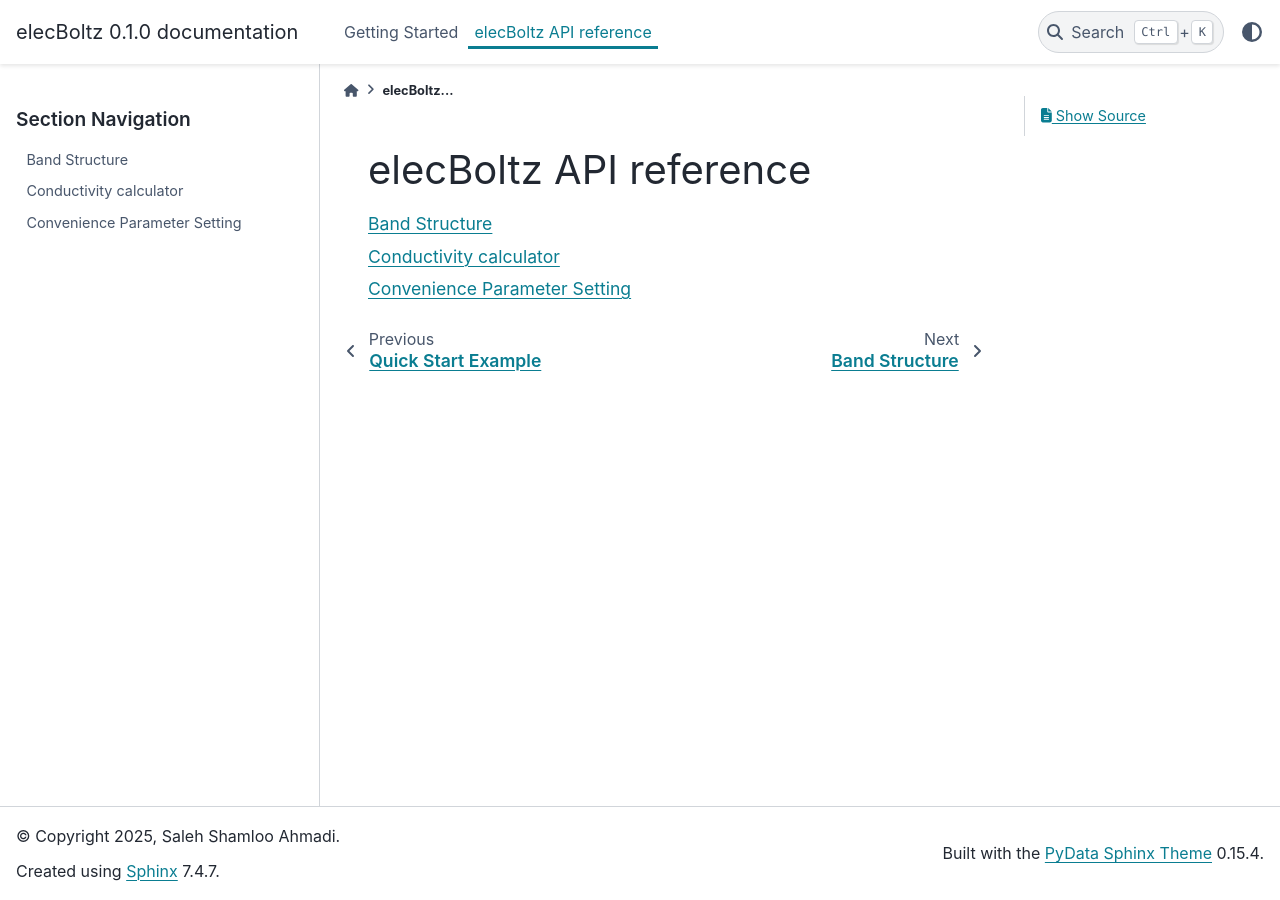
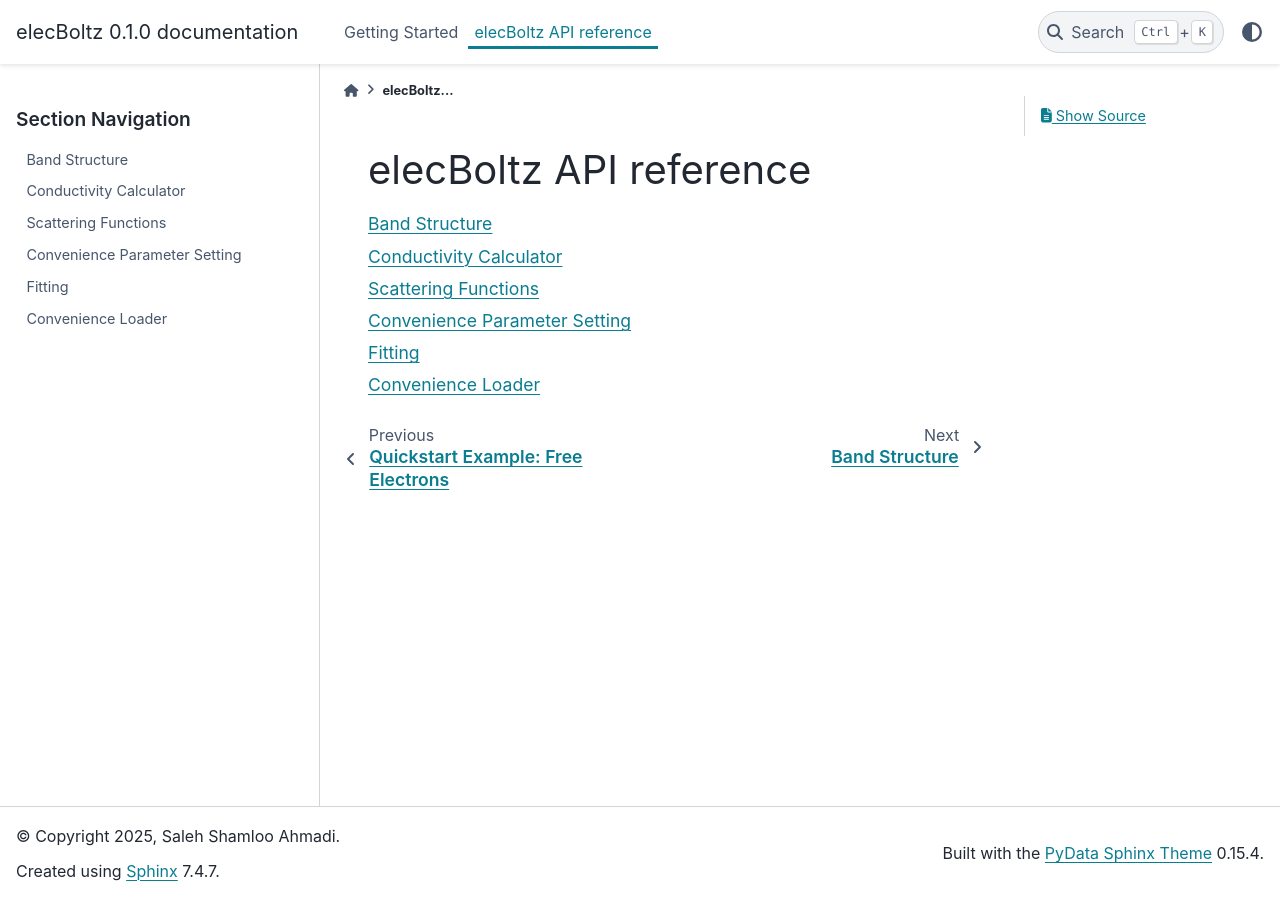
Before and after one commit to slhshamloo/boltzmann-conductivity, a Sphinx documentation site: the page built from doc/source/api/index.rst, in a window 1280 px wide. Built offline with Sphinx 7.4.7 and the PyData theme 0.15.4, drawn with Linux system fonts in a browser that asks for light colours.

Commit message:
Update documentation

```diff
--- a/doc/source/api/conductivity.rst
+++ b/doc/source/api/conductivity.rst
@@ -1,4 +1,4 @@
-Conductivity calculator
+Conductivity Calculator
 =======================
 
 .. autoclass:: elecboltz.Conductivity
--- a/doc/source/api/index.rst
+++ b/doc/source/api/index.rst
@@ -5,4 +5,7 @@ elecBoltz API reference
 
    bandstructure
    conductivity
+   scattering
    params
+   fit
+   load
--- a/doc/source/api/params.rst
+++ b/doc/source/api/params.rst
@@ -3,6 +3,4 @@ Convenience Parameter Setting
 
 .. autofunction:: elecboltz.easy_params
 
-.. autofunction:: elecboltz.scattering.build_scattering_callable
-
 .. autofunction:: elecboltz.params.get_tight_binding_dispersion
--- a/doc/source/tutorial/index.rst
+++ b/doc/source/tutorial/index.rst
@@ -6,7 +6,6 @@ the `usage documentation <usage/index>`_.
 
 .. toctree::
    :maxdepth: 1
-   :caption: Navigation:
 
    install
    quickstart
--- a/doc/source/tutorial/quickstart.rst
+++ b/doc/source/tutorial/quickstart.rst
@@ -1,6 +1,7 @@
-Quick Start Example
-===================
-First, import the module (and anything else you need)!
+Quickstart Example: Free Electrons
+==================================
+
+First, import the module (and anything else you need).
 
 .. code-block:: python
 
```
Also changed, not shown: doc/source/api/fit.rst (added, +7 -0 lines), doc/source/api/load.rst (added, +13 -0 lines), doc/source/api/scattering.rst (added, +9 -0 lines), 7 other files.
